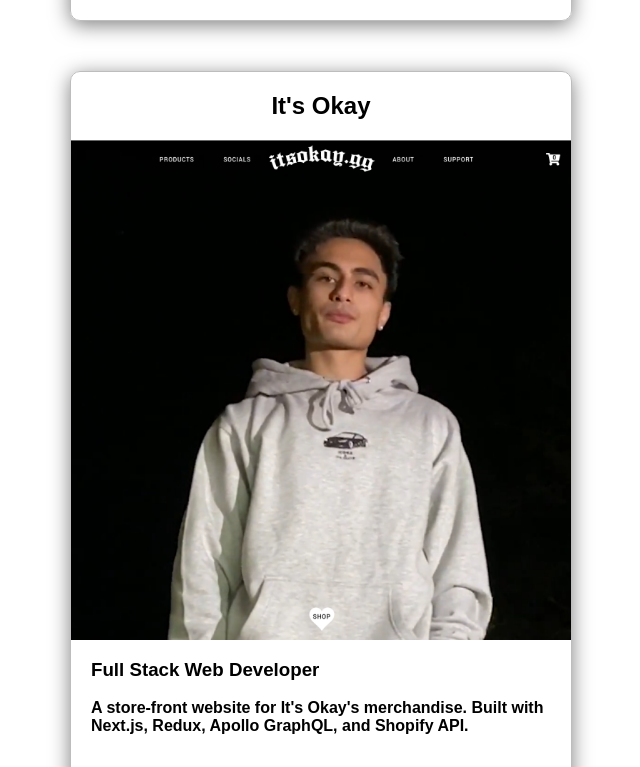
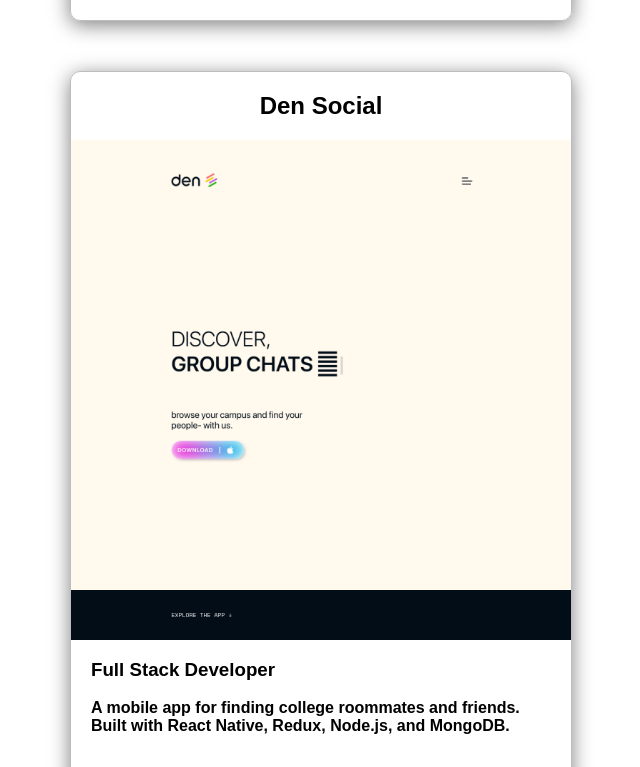
Before and after one commit to randomslap/kentokazaki, a Next.js app: page / in a window 1280 px wide. Shown: the part 1673-2440 px from the top of the page, without its empty margins (639-1279 px from the left). Built offline with nearby package versions, Linux system fonts and the light colour scheme.

Commit message:
added den social ;

```diff
--- a/components/Carousel.tsx
+++ b/components/Carousel.tsx
@@ -22,6 +22,14 @@
 		description:
 			"A template for single page dApps with a smart contract deployed on Rinkeby Testnet. This was written and deployed in a day. Built with React, Redux, Ethers.js, Hardhat.js, Alchemy API, and Typescript.",
 		position: "Web3/Solidity Developer",
+	},
+	{
+		url: "https://www.densocial.io/",
+		title: "Den Social",
+		image: "/projects/densocial.png",
+		description:
+			"A mobile app for finding college roommates and friends. Built with React Native, Redux, Node.js, and MongoDB.",
+		position: "Full Stack Developer",
 	},
 	{
 		url: "https://itsokay.gg/",
```
Also changed, not shown: public/projects/densocial.png (added).
